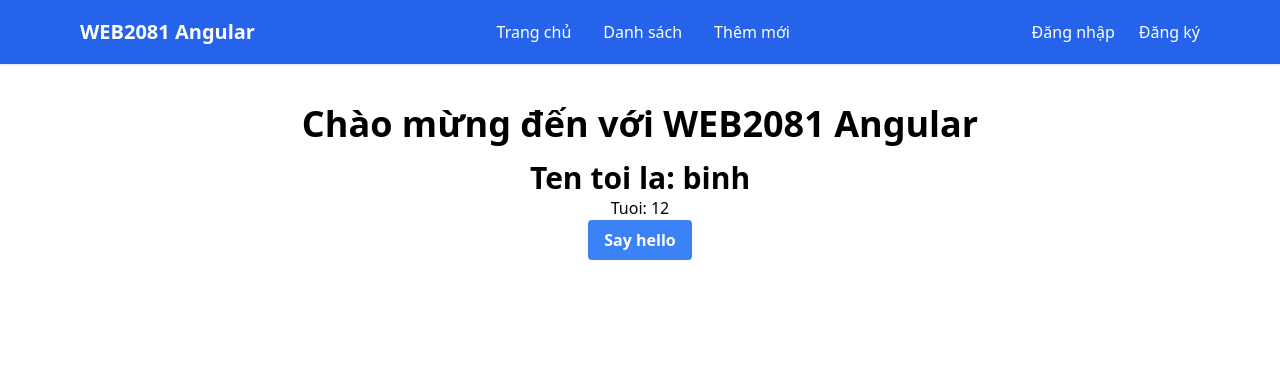
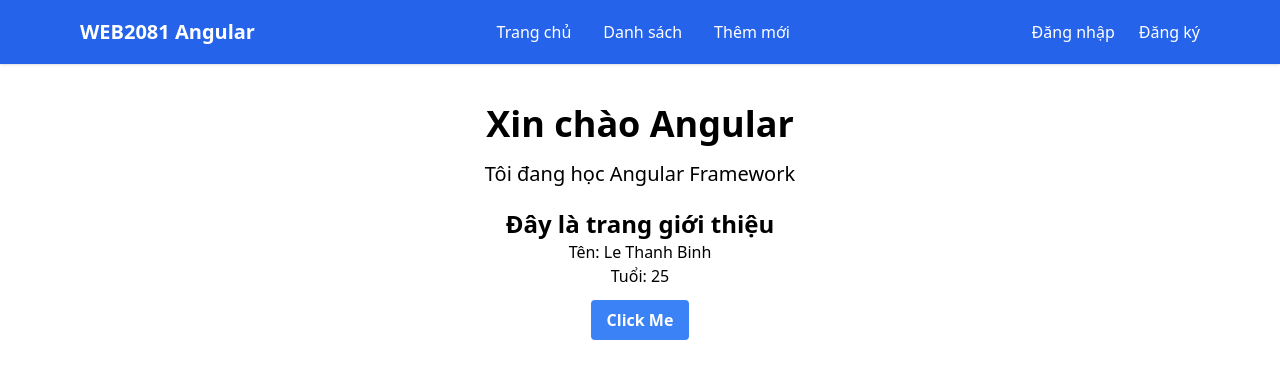
Before and after one commit to lethanhbinh00/fe1-web2081-spring26-main, an Angular app: page /about in a window 1280 px wide. Before the commit this address led to /. Shown: the top 378 px of the page. Built offline with nearby package versions, Linux system fonts and the light colour scheme.

Commit message:
update about

```diff
--- /dev/null
+++ b/src/app/about/about.html
@@ -0,0 +1,13 @@
+<h2 class="text-2xl font-bold mt-5">
+  Đây là trang giới thiệu
+</h2>
+
+<p>Tên: {{ name }}</p>
+<p>Tuổi: {{ age }}</p>
+
+<button
+  class="bg-blue-500 hover:bg-blue-700 text-white font-bold py-2 px-4 rounded mt-3"
+  (click)="clickMe()"
+>
+  Click Me
+</button>
--- /dev/null
+++ b/src/app/about/about.ts
@@ -0,0 +1,15 @@
+import { Component } from '@angular/core';
+
+@Component({
+  selector: 'app-about',
+  templateUrl: './about.html'
+})
+export class About {
+
+  name = 'Le Thanh Binh';
+  age = 25;
+
+  clickMe(){
+    alert("Bạn đã click button");
+  }
+}
--- a/src/app/app.html
+++ b/src/app/app.html
@@ -18,14 +18,8 @@
 </nav>
 
 <div class="max-w-6xl mx-auto mt-10 px-4 text-center">
-  <h1 class="text-4xl font-bold mb-4">Chào mừng đến với WEB2081 Angular</h1>
-  <h2 class="text-3xl font-bold">Ten toi la: {{ fullName }}</h2>
-  <p>Tuoi: {{ age }}</p>
-  <button
-    class="bg-blue-500 hover:bg-blue-700 text-white font-bold py-2 px-4 rounded"
-    (click)="sayHello()"
-  >
-    Say hello
-  </button>
+  <h1 class="text-4xl font-bold mb-4">Xin chào Angular</h1>
+  <p class="text-xl">Tôi đang học Angular Framework</p>
+
   <router-outlet></router-outlet>
 </div>
--- a/src/app/app.routes.ts
+++ b/src/app/app.routes.ts
@@ -1,9 +1,14 @@
 import { Routes } from '@angular/router';
 import { Home } from './home/home';
+import { About } from './about/about';
 
 export const routes: Routes = [
     {
         path: 'home',
         component: Home,
     },
+    {
+        path: 'about',
+        component: About,
+    }
 ];
```
Also changed, not shown: src/app/about/about.css (added).
